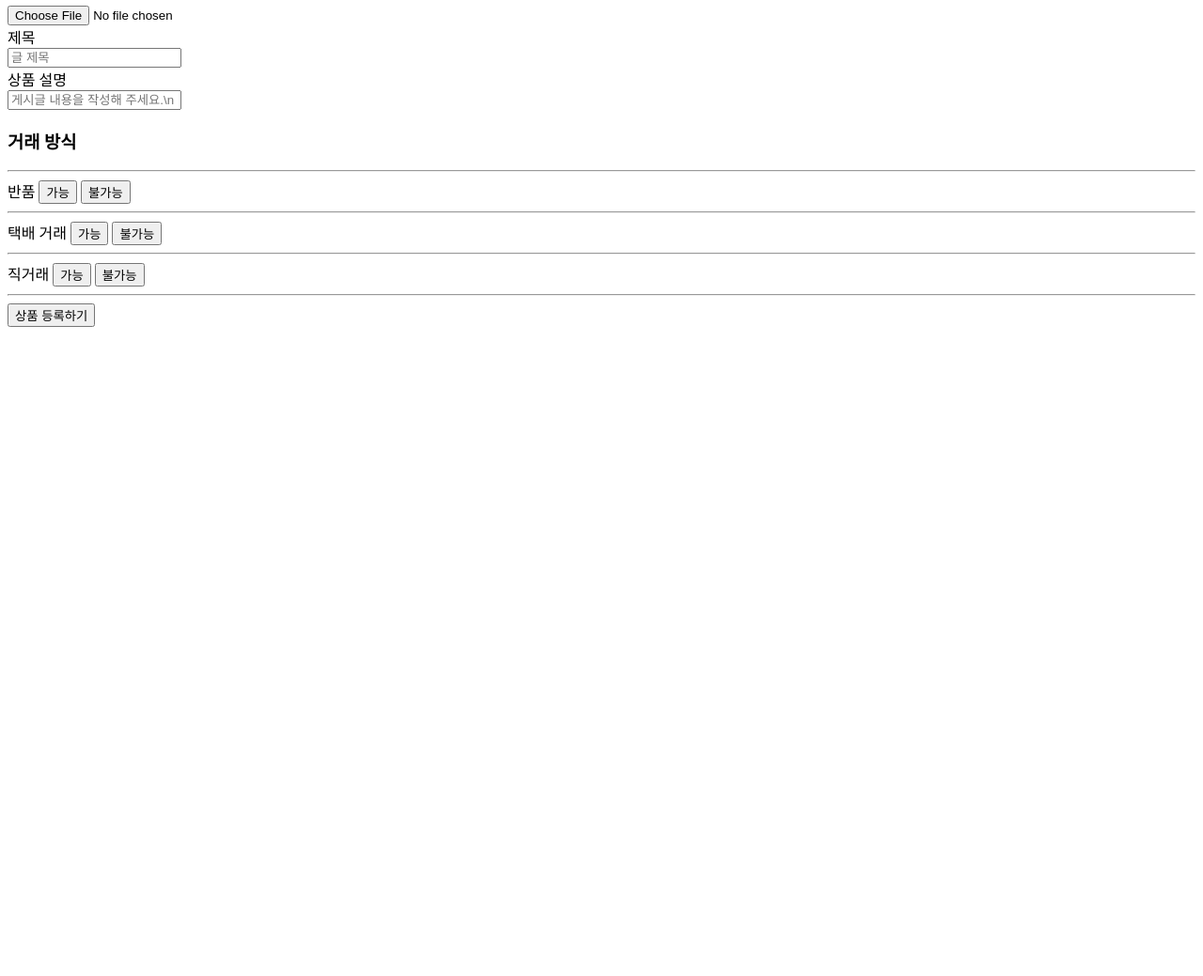
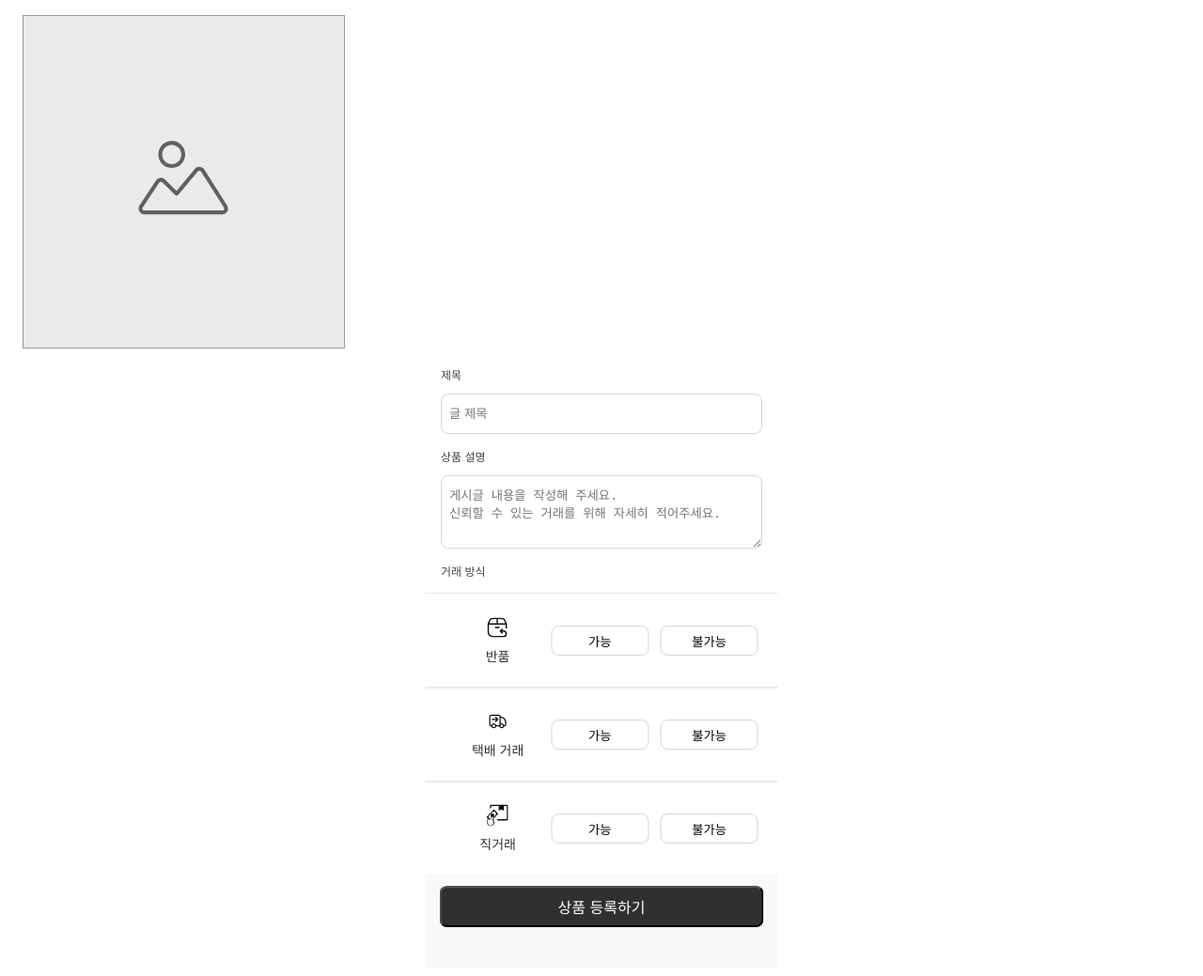
Before and after one commit to hhy0123/left, a plain HTML site: page product_registration.html in a window 1280 px wide. Shown: the part 98-1137 px from the top of the page at 94% size. Before the commit the page ends 800 px from the top, so only its background shows below. Drawn offline with Linux system fonts and the light colour scheme.

Commit message:
css까지

```diff
--- a/product_registration.css
+++ b/product_registration.css
@@ -0,0 +1,417 @@
+.div,
+.div * {
+  box-sizing: border-box;
+}
+.div {
+  background: #ffffff;
+  height: 70.0625rem;
+  position: relative;
+  overflow: hidden;
+}
+.frame-1707486365 {
+  display: flex;
+  flex-direction: column;
+  gap: 1.875rem;
+  align-items: center;
+  justify-content: center;
+  position: absolute;
+  left: 50%;
+  translate: -50%;
+  top: 1.6875rem;
+}
+.view-medium-title {
+  background: var(--white, #ffffff);
+  padding: 0.5rem 1rem 0.25rem 1rem;
+  display: flex;
+  flex-direction: column;
+  gap: 0.25rem;
+  align-items: flex-start;
+  justify-content: flex-start;
+  flex-shrink: 0;
+  width: 23.4375rem;
+  position: relative;
+}
+.title {
+  color: var(--black, #1c1b1f);
+  text-align: center;
+  font-family: "OneMobileTitleOtf-Regular", sans-serif;
+  font-size: 1rem;
+  line-height: 2rem;
+  font-weight: 400;
+  position: relative;
+  align-self: stretch;
+}
+.frame-1171275971 {
+  border-radius: 3.125rem;
+  border-style: solid;
+  border-color: var(--neutral-300, #d5d6d7);
+  border-width: 0.0625rem;
+  padding: 0.625rem;
+  display: flex;
+  flex-direction: row;
+  gap: 0.625rem;
+  align-items: center;
+  justify-content: center;
+  position: absolute;
+  left: 1.053125rem;
+  top: 1.6875rem;
+}
+.arrow-angle-left {
+  flex-shrink: 0;
+  width: 1.5rem;
+  height: 1.5rem;
+  position: relative;
+  overflow: visible;
+}
+.large-image {
+  display: flex;
+  flex-direction: row;
+  gap: 0rem;
+  align-items: center;
+  justify-content: flex-start;
+  width: 21.4375rem;
+  height: 22.1875rem;
+  position: absolute;
+  left: 0.96875rem;
+  top: 6.638125rem;
+}
+.large-image2 {
+  background: var(--neutral-200, #eaeaeb);
+  border-style: solid;
+  border-color: var(--neutral-400, #98999a);
+  border-width: 0.0625rem;
+  display: flex;
+  flex-direction: row;
+  gap: 0.775625rem;
+  align-items: center;
+  justify-content: center;
+  align-self: stretch;
+  flex: 1;
+  position: relative;
+}
+.placeholder {
+  flex-shrink: 0;
+  width: 9.309375rem;
+  height: 9.309375rem;
+  position: relative;
+  overflow: visible;
+}
+.group-175 {
+  position: absolute;
+  inset: 0;
+}
+.log-in {
+  display: flex;
+  flex-direction: column;
+  gap: 0.75rem;
+  align-items: flex-start;
+  justify-content: center;
+  width: 21.375rem;
+  position: absolute;
+  left: 50%;
+  translate: -50%;
+  top: 30rem;
+}
+.div2 {
+  color: var(--neutral-600, #414244);
+  text-align: left;
+  font-family: "OneMobileTitleOtf-Regular", sans-serif;
+  font-size: 0.75rem;
+  font-weight: 400;
+  position: relative;
+  align-self: stretch;
+}
+.frame-1171275662 {
+  border-radius: 0.5rem;
+  border-style: solid;
+  border-color: var(--neutral-300, #d5d6d7);
+  border-width: 0.0625rem;
+  padding: 0.625rem 0.5rem 0.625rem 0.5rem;
+  display: flex;
+  flex-direction: column;
+  gap: 0.625rem;
+  align-items: flex-start;
+  justify-content: center;
+  align-self: stretch;
+  flex-shrink: 0;
+  height: 2.6875rem;
+  position: relative;
+}
+.frame-1171275661 {
+  display: flex;
+  flex-direction: row;
+  gap: 0.75rem;
+  align-items: center;
+  justify-content: flex-start;
+  align-self: stretch;
+  flex-shrink: 0;
+  position: relative;
+}
+.placeholder {
+  color: var(--, #4c4c4c);
+  text-align: center;
+  font-family: "Pretendard-Regular", sans-serif;
+  font-size: 0.75rem;
+  font-weight: 400;
+  position: relative;
+}
+.group-177 {
+  position: absolute;
+  inset: 0;
+}
+.log-in2 {
+  display: flex;
+  flex-direction: column;
+  gap: 0.75rem;
+  align-items: flex-start;
+  justify-content: center;
+  width: 21.375rem;
+  position: absolute;
+  left: 50%;
+  translate: -50%;
+  top: 43.0625rem;
+}
+.group-176 {
+  position: absolute;
+  inset: 0;
+}
+.log-in3 {
+  display: flex;
+  flex-direction: column;
+  gap: 0.75rem;
+  align-items: flex-start;
+  justify-content: center;
+  width: 21.375rem;
+  position: absolute;
+  left: 50%;
+  translate: -50%;
+  top: 35.4375rem;
+}
+.frame-11712756622 {
+  border-radius: 0.5rem;
+  border-style: solid;
+  border-color: var(--neutral-300, #d5d6d7);
+  border-width: 0.0625rem;
+  padding: 0.625rem 0.5rem 0.625rem 0.5rem;
+  display: flex;
+  flex-direction: column;
+  gap: 0.625rem;
+  align-items: flex-start;
+  justify-content: flex-start;
+  align-self: stretch;
+  flex-shrink: 0;
+  height: 4.875rem;
+  position: relative;
+}
+.div4 {
+  color: var(--, #4c4c4c);
+  text-align: left;
+  font-family: "Pretendard-Regular", sans-serif;
+  font-size: 0.625rem;
+  line-height: 0.9375rem;
+  font-weight: 400;
+  position: relative;
+}
+.frame-122 {
+  border-style: solid;
+  border-color: var(--neutral-200, #eaeaeb);
+  border-width: 0.04375rem 0rem 0.04375rem 0rem;
+  padding: 1rem;
+  display: flex;
+  flex-direction: row;
+  gap: 0rem;
+  align-items: center;
+  justify-content: center;
+  width: 23.4375rem;
+  position: absolute;
+  left: 50%;
+  translate: -50%;
+  top: 45.0625rem;
+}
+.frame-1707486373 {
+  display: flex;
+  flex-direction: row;
+  gap: 0rem;
+  align-items: center;
+  justify-content: center;
+  flex-shrink: 0;
+  position: relative;
+}
+.frame-1171275514 {
+  display: flex;
+  flex-direction: column;
+  gap: 0.5rem;
+  align-items: center;
+  justify-content: center;
+  flex-shrink: 0;
+  width: 7.059375rem;
+  height: 4.25rem;
+  position: relative;
+}
+.hugeicons-delivery-return-01 {
+  flex-shrink: 0;
+  width: 1.5rem;
+  height: 1.5rem;
+  position: relative;
+  overflow: visible;
+}
+.div5 {
+  color: var(--neutral-700, #2f3032);
+  text-align: center;
+  font-family: "Pretendard-Regular", sans-serif;
+  font-size: 0.875rem;
+  font-weight: 400;
+  position: relative;
+  align-self: stretch;
+}
+.group-1707486223 {
+  flex-shrink: 0;
+  width: 13.79875rem;
+  height: 2rem;
+  position: static;
+}
+.frame-1171275982 {
+  border-radius: 0.5rem;
+  border-style: solid;
+  background-color: #ffffff;
+  border-color: var(--neutral-300, #d5d6d7);
+  border-width: 0.0625rem;
+  background-color: #ffffff;
+  padding: 0.25rem 0.625rem 0.25rem 0.625rem;
+  display: flex;
+  flex-direction: row;
+  gap: 0.625rem;
+  align-items: center;
+  justify-content: center;
+  width: 6.524375rem;
+  height: 2rem;
+  position: absolute;
+  left: 7.059375rem;
+  top: 1.125rem;
+}
+.frame-1171275983 {
+  border-radius: 0.5rem;
+  border-style: solid;
+  background-color: #ffffff;
+  border-color: var(--neutral-300, #d5d6d7);
+  border-width: 0.0625rem;
+  padding: 0.25rem 0.625rem 0.25rem 0.625rem;
+  display: flex;
+  flex-direction: row;
+  gap: 0.625rem;
+  align-items: center;
+  justify-content: center;
+  width: 6.524375rem;
+  height: 2rem;
+  position: absolute;
+  left: 14.33375rem;
+  top: 1.125rem;
+}
+.frame-1707486366 {
+  border-style: solid;
+  border-color: var(--neutral-200, #eaeaeb);
+  border-width: 0.04375rem 0rem 0.04375rem 0rem;
+  padding: 1rem;
+  display: flex;
+  flex-direction: row;
+  gap: 0rem;
+  align-items: center;
+  justify-content: center;
+  width: 23.4375rem;
+  position: absolute;
+  left: 50%;
+  translate: -50%;
+  top: 51.3125rem;
+}
+.frame-1171275515 {
+  display: flex;
+  flex-direction: column;
+  gap: 0.5rem;
+  align-items: center;
+  justify-content: center;
+  flex-shrink: 0;
+  width: 7.059375rem;
+  height: 4.25rem;
+  position: relative;
+}
+.hugeicons-delivery-sent-01 {
+  flex-shrink: 0;
+  width: 1.5rem;
+  height: 1.5rem;
+  position: relative;
+}
+.group {
+  width: 83.33%;
+  height: 66.67%;
+  position: absolute;
+  right: 8.33%;
+  left: 8.33%;
+  bottom: 16.67%;
+  top: 16.67%;
+  overflow: visible;
+}
+.frame-1707486367 {
+  border-style: solid;
+  border-color: var(--neutral-200, #eaeaeb);
+  border-width: 0.04375rem 0rem 0.04375rem 0rem;
+  padding: 1rem;
+  display: flex;
+  flex-direction: row;
+  gap: 0rem;
+  align-items: center;
+  justify-content: center;
+  width: 23.4375rem;
+  position: absolute;
+  left: 50%;
+  translate: -50%;
+  top: 57.5625rem;
+}
+.frame-1171275516 {
+  display: flex;
+  flex-direction: column;
+  gap: 0.5rem;
+  align-items: center;
+  justify-content: center;
+  flex-shrink: 0;
+  width: 7.059375rem;
+  height: 4.25rem;
+  position: relative;
+}
+.cash-on-delivery-icon-2 {
+  flex-shrink: 0;
+  width: 1.5rem;
+  height: 1.5rem;
+  position: relative;
+  overflow: visible;
+}
+.frame-1171275512 {
+  background: var(--neutral-100, #f9f9f9);
+  width: 23.4375rem;
+  height: 6.25rem;
+  position: absolute;
+  left: 50%;
+  translate: -50%;
+  bottom: 0rem;
+  overflow: hidden;
+}
+.sign-in {
+  background: var(--neutral-700, #2f3032);
+  border-radius: 0.5rem;
+  padding: 0.5rem 0.625rem 0.5rem 0.625rem;
+  display: flex;
+  flex-direction: row;
+  gap: 0.625rem;
+  align-items: center;
+  justify-content: center;
+  width: 21.5625rem;
+  height: 2.75rem;
+  position: absolute;
+  left: 0.9375rem;
+  top: 0.75rem;
+  color: #ffffff;
+  text-align: center;
+  font-family: "OneMobileTitleOtf-Regular", sans-serif;
+  font-size: 1rem;
+  font-weight: 400;
+  position: relative;
+}
--- a/product_registration.html
+++ b/product_registration.html
@@ -7,46 +7,88 @@
     <title>상품등록</title>
   </head>
   <body>
-    <div>
-      <div class="top_box">
-        <button>&lt;</button>
-        <h2>상품 등록</h2>
+    <div class="div">
+      <div class="frame-1707486365">
+        <div class="view-medium-title">
+          <div class="title">상품 등록</div>
+        </div>
       </div>
-      <div class="container">
-        <input type="file" accept="image/*" /><br />
-        <label for="title">제목</label><br />
-        <input type="text" placeholder="글 제목" /><br />
-        <label for="product_info">상품 설명</label><br />
-        <input
-          id="p_description"
-          type="text"
-          placeholder="게시글 내용을 작성해 주세요.\n 신뢰할 수 있는 거래를 위해 자세히 적어주세요."
-        />
-        <div class="method">
-          <h3>거래 방식</h3>
-          <div id="return">
-            <hr />
-            <span>반품</span>
-            <button>가능</button>
-            <button>불가능</button>
-            <hr />
+      <div class="frame-1171275971">
+        <img class="arrow-angle-left" src="svg_file/arrow-angle-left.svg" />
+      </div>
+      <div class="large-image">
+        <div class="large-image2">
+          <img class="placeholder" src="svg_file/Placeholder.svg" />
+        </div>
+      </div>
+      <div class="log-in">
+        <label class="div2">제목</label>
+        <input class="frame-1171275662" type="text" placeholder="글 제목" />
+      </div>
+      <div class="log-in2">
+        <div class="div2">거래 방식</div>
+      </div>
+      <div class="log-in3">
+        <label class="div2">상품 설명</label>
+        <textarea
+          class="frame-11712756622"
+          placeholder="게시글 내용을 작성해 주세요.&#10;신뢰할 수 있는 거래를 위해 자세히 적어주세요."
+        ></textarea>
+      </div>
+      <div class="frame-122">
+        <div class="frame-1707486373">
+          <div class="frame-1171275514">
+            <img
+              class="hugeicons-delivery-return-01"
+              src="svg_file/hugeicons_delivery-return-01.svg"
+            />
+            <div class="div5">반품</div>
           </div>
-          <div id="parcel">
-            <span>택배 거래</span>
-            <button>가능</button>
-            <button>불가능</button>
-            <hr />
-          </div>
-          <div id="direct">
-            <span>직거래</span>
-            <button>가능</button>
-            <button>불가능</button>
-            <hr />
+          <div class="group-1707486223">
+            <button class="frame-1171275982">가능</button>
+            <button class="frame-1171275983">불가능</button>
           </div>
         </div>
       </div>
+      <div class="frame-1707486366">
+        <div class="frame-1707486373">
+          <div class="frame-1171275514">
+            <div class="frame-1171275515">
+              <div class="hugeicons-delivery-sent-01">
+                <img class="group" src="svg_file/Group.svg" />
+              </div>
+              <div class="div5">택배 거래</div>
+            </div>
+          </div>
+          <div class="group-1707486223">
+            <button class="frame-1171275982">가능</button>
+            <button class="frame-1171275983">불가능</button>
+          </div>
+        </div>
+      </div>
+      <div class="frame-1707486367">
+        <div class="frame-1707486373">
+          <div class="frame-1171275514">
+            <div class="frame-1171275516">
+              <img
+                class="cash-on-delivery-icon-2"
+                src="svg_file/cash-on-delivery-icon 2.svg"
+              />
+              <div class="div5">직거래</div>
+            </div>
+          </div>
+          <div class="group-1707486223">
+            <button class="frame-1171275982">가능</button>
+            <button class="frame-1171275983">불가능</button>
+          </div>
+        </div>
+      </div>
+      <div class="frame-1171275512">
+        <div class="regist_btn">
+          <button class="sign-in">상품 등록하기</button>
+        </div>
+      </div>
     </div>
-    <button id="regist_btn">상품 등록하기</button>
   </body>
   <script src="product_registration.js"></script>
 </html>
```
Also changed, not shown: svg_file/Group.svg (added), svg_file/Placeholder.svg (added), svg_file/arrow-angle-left.svg (added), svg_file/cash-on-delivery-icon 2.svg (added), svg_file/hugeicons_delivery-return-01.svg (added), 1 other file.
